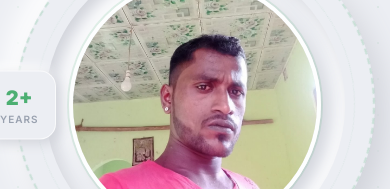
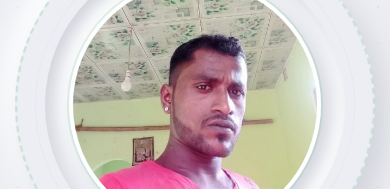
Before and after one commit to Lahirusampath2000/portfolio, a Next.js app: page / in a window 390 px wide. Shown: the part 731-920 px from the top of the page. Built offline with nearby package versions, Linux system fonts and the light colour scheme.

Commit message:
refactor

```diff
--- a/components/Hero/Hero.tsx
+++ b/components/Hero/Hero.tsx
@@ -442,7 +442,7 @@ const Hero = () => {
               </div>
 
               {/* Years badge */}
-              <div className="absolute -left-8 top-1/2 -translate-y-1/2 flex flex-col items-center px-4 py-3 rounded-2xl" style={{ background: '#eceef3', boxShadow: '4px 4px 12px #d1d3da, -4px -4px 12px #ffffff', border: '1px solid rgba(255,255,255,0.7)' }}>
+              <div className="absolute -left-8 top-1/2 -translate-y-1/2 flex flex-col hidden sm:flex items-center px-4 py-3 rounded-2xl" style={{ background: '#eceef3', boxShadow: '4px 4px 12px #d1d3da, -4px -4px 12px #ffffff', border: '1px solid rgba(255,255,255,0.7)' }}>
                 <span className="text-xl font-black text-[#4caf72]">2+</span>
                 <span className="text-[10px] font-semibold text-gray-400 tracking-widest uppercase">Years</span>
               </div>
```
